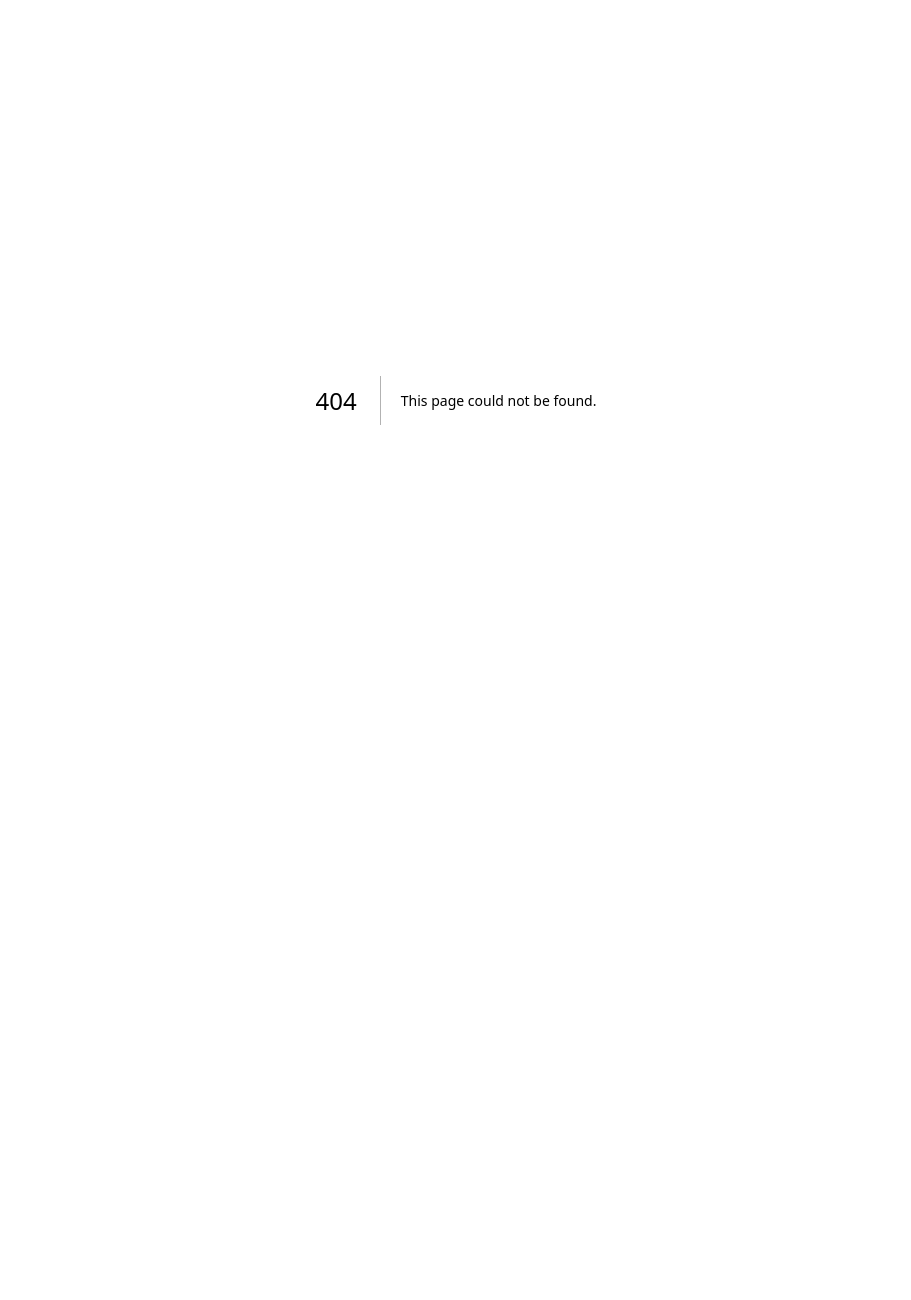
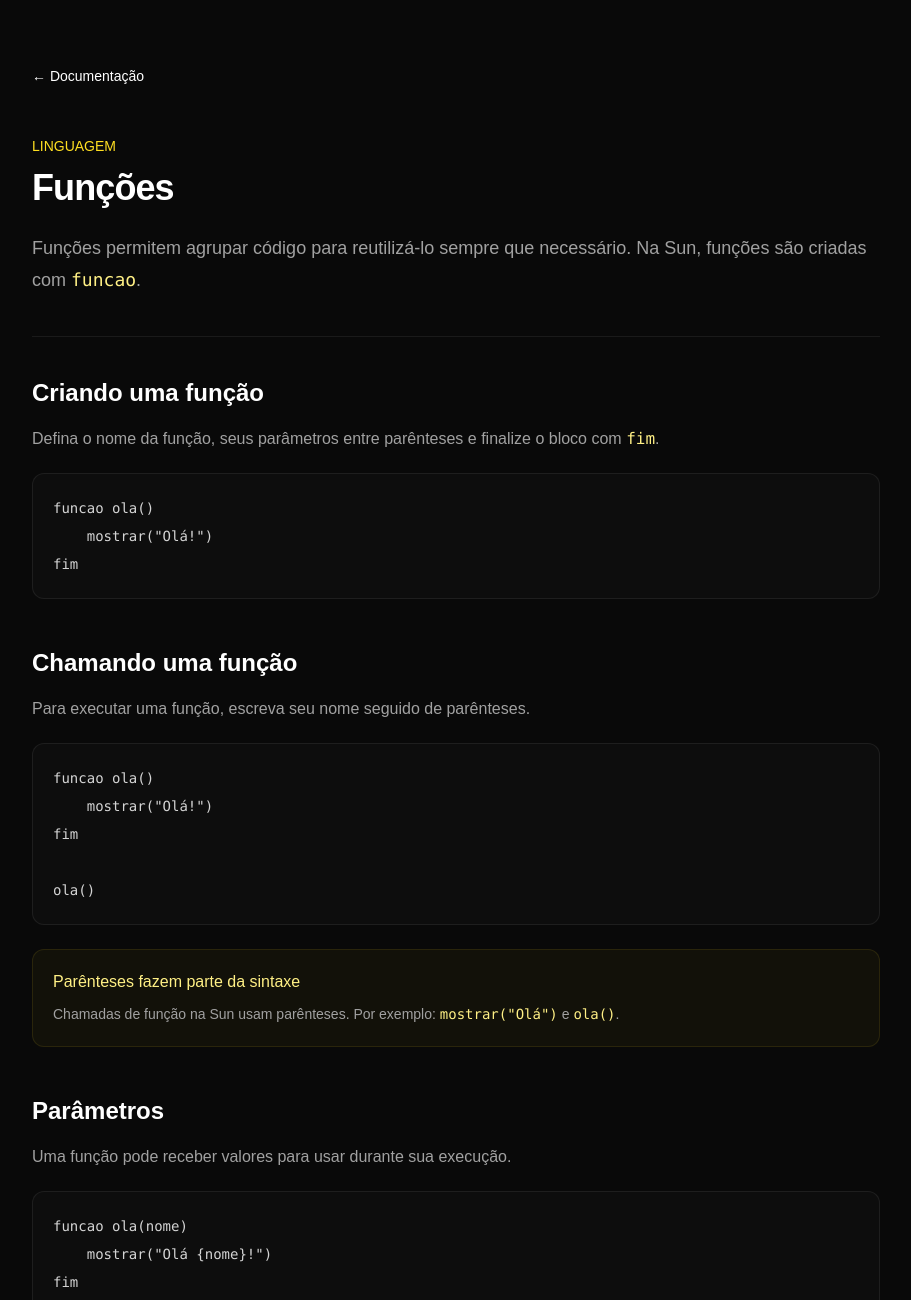
Before and after one commit to blackzww/Sun-Website, a Next.js app: page /docs/funcoes in a window 1280 px wide. Before the commit this address had no page. Shown: the top 1300 px of the page, without its empty margins (184-1095 px from the left). Before the commit the page ends 800 px from the top, so only its background shows below. Built offline with nearby package versions, Linux system fonts and the light colour scheme.

Commit message:
Add Funcoes page with function documentation

```diff
--- /dev/null
+++ b/app/docs/funcoes/page.tsx
@@ -0,0 +1,282 @@
+import Link from "next/link";
+
+export default function Funcoes() {
+  return (
+    <main className="min-h-screen bg-[#090909] text-white">
+      <div className="mx-auto max-w-4xl px-6 py-16">
+        <Link
+          href="/docs"
+          className="text-sm text-neutral-500 transition hover:text-white"
+        >
+          ← Documentação
+        </Link>
+
+        <p className="mt-12 text-sm font-medium text-yellow-300">
+          LINGUAGEM
+        </p>
+
+        <h1 className="mt-3 text-4xl font-bold tracking-tight">
+          Funções
+        </h1>
+
+        <p className="mt-6 text-lg leading-8 text-neutral-400">
+          Funções permitem agrupar código para reutilizá-lo sempre que
+          necessário. Na Sun, funções são criadas com{" "}
+          <code className="text-yellow-200">funcao</code>.
+        </p>
+
+        <div className="my-10 h-px bg-white/[0.07]" />
+
+        {/* FUNÇÃO BÁSICA */}
+        <h2 className="text-2xl font-semibold">
+          Criando uma função
+        </h2>
+
+        <p className="mt-4 leading-7 text-neutral-400">
+          Defina o nome da função, seus parâmetros entre parênteses e finalize
+          o bloco com <code className="text-yellow-200">fim</code>.
+        </p>
+
+        <pre className="mt-5 overflow-x-auto rounded-xl border border-white/[0.07] bg-[#0d0d0d] p-5 text-sm leading-7 text-neutral-300">
+          <code>{`funcao ola()
+    mostrar("Olá!")
+fim`}</code>
+        </pre>
+
+        {/* CHAMANDO */}
+        <h2 className="mt-12 text-2xl font-semibold">
+          Chamando uma função
+        </h2>
+
+        <p className="mt-4 leading-7 text-neutral-400">
+          Para executar uma função, escreva seu nome seguido de parênteses.
+        </p>
+
+        <pre className="mt-5 overflow-x-auto rounded-xl border border-white/[0.07] bg-[#0d0d0d] p-5 text-sm leading-7 text-neutral-300">
+          <code>{`funcao ola()
+    mostrar("Olá!")
+fim
+
+ola()`}</code>
+        </pre>
+
+        <div className="mt-6 rounded-xl border border-yellow-300/10 bg-yellow-300/[0.04] p-5">
+          <p className="font-medium text-yellow-200">
+            Parênteses fazem parte da sintaxe
+          </p>
+
+          <p className="mt-2 text-sm leading-6 text-neutral-400">
+            Chamadas de função na Sun usam parênteses. Por exemplo:{" "}
+            <code className="text-yellow-200">mostrar("Olá")</code> e{" "}
+            <code className="text-yellow-200">ola()</code>.
+          </p>
+        </div>
+
+        {/* PARÂMETROS */}
+        <h2 className="mt-12 text-2xl font-semibold">
+          Parâmetros
+        </h2>
+
+        <p className="mt-4 leading-7 text-neutral-400">
+          Uma função pode receber valores para usar durante sua execução.
+        </p>
+
+        <pre className="mt-5 overflow-x-auto rounded-xl border border-white/[0.07] bg-[#0d0d0d] p-5 text-sm leading-7 text-neutral-300">
+          <code>{`funcao ola(nome)
+    mostrar("Olá {nome}!")
+fim
+
+ola("Black")
+ola("Ana")`}</code>
+        </pre>
+
+        <p className="mt-5 leading-7 text-neutral-400">
+          Você também pode receber vários parâmetros:
+        </p>
+
+        <pre className="mt-5 overflow-x-auto rounded-xl border border-white/[0.07] bg-[#0d0d0d] p-5 text-sm leading-7 text-neutral-300">
+          <code>{`funcao apresentar(nome, idade)
+    mostrar("Nome: {nome}")
+    mostrar("Idade: {idade}")
+fim
+
+apresentar("Black", 18)`}</code>
+        </pre>
+
+        {/* RETORNAR */}
+        <h2 className="mt-12 text-2xl font-semibold">
+          retornar
+        </h2>
+
+        <p className="mt-4 leading-7 text-neutral-400">
+          Use <code className="text-yellow-200">retornar</code> para devolver
+          um resultado da função.
+        </p>
+
+        <pre className="mt-5 overflow-x-auto rounded-xl border border-white/[0.07] bg-[#0d0d0d] p-5 text-sm leading-7 text-neutral-300">
+          <code>{`funcao somar(a, b)
+    retornar a + b
+fim
+
+resultado = somar(10, 20)
+
+mostrar(resultado)`}</code>
+        </pre>
+
+        <p className="mt-5 leading-7 text-neutral-400">
+          Nesse exemplo,{" "}
+          <code className="text-yellow-200">somar(10, 20)</code> retorna{" "}
+          <code className="text-yellow-200">30</code>.
+        </p>
+
+        {/* PARÂMETROS PADRÃO */}
+        <h2 className="mt-12 text-2xl font-semibold">
+          Parâmetros padrão
+        </h2>
+
+        <p className="mt-4 leading-7 text-neutral-400">
+          Um parâmetro pode ter um valor padrão. Esse valor será usado quando
+          nenhum argumento for enviado.
+        </p>
+
+        <pre className="mt-5 overflow-x-auto rounded-xl border border-white/[0.07] bg-[#0d0d0d] p-5 text-sm leading-7 text-neutral-300">
+          <code>{`funcao ola(nome = "Mundo")
+    mostrar("Olá {nome}!")
+fim
+
+ola()
+ola("Black")`}</code>
+        </pre>
+
+        <p className="mt-5 leading-7 text-neutral-400">
+          A primeira chamada usa{" "}
+          <code className="text-yellow-200">"Mundo"</code>. A segunda substitui
+          o valor padrão por <code className="text-yellow-200">"Black"</code>.
+        </p>
+
+        {/* FUNÇÕES + CONDIÇÕES */}
+        <h2 className="mt-12 text-2xl font-semibold">
+          Funções com condições
+        </h2>
+
+        <p className="mt-4 leading-7 text-neutral-400">
+          Funções podem usar normalmente outros recursos da linguagem.
+        </p>
+
+        <pre className="mt-5 overflow-x-auto rounded-xl border border-white/[0.07] bg-[#0d0d0d] p-5 text-sm leading-7 text-neutral-300">
+          <code>{`funcao verificarIdade(idade)
+    se idade => 18 entao
+        retornar verdadeiro
+    senao
+        retornar falso
+    fim
+fim
+
+se verificarIdade(18) entao
+    mostrar("Maior de idade")
+fim`}</code>
+        </pre>
+
+        {/* EXEMPLO */}
+        <h2 className="mt-12 text-2xl font-semibold">
+          Exemplo completo
+        </h2>
+
+        <pre className="mt-5 overflow-x-auto rounded-xl border border-white/[0.07] bg-[#0d0d0d] p-5 text-sm leading-7 text-neutral-300">
+          <code>{`funcao boasVindas(nome = "Jogador")
+    mostrar("Bem-vindo, {nome}!")
+fim
+
+funcao somar(a, b)
+    retornar a + b
+fim
+
+boasVindas("Black")
+
+resultado = somar(5, 10)
+
+mostrar("Resultado: {resultado}")`}</code>
+        </pre>
+
+        {/* SUN VS LUAU */}
+        <h2 className="mt-12 text-2xl font-semibold">
+          Sun e Luau
+        </h2>
+
+        <div className="mt-6 grid gap-5 md:grid-cols-2">
+          <div className="overflow-hidden rounded-xl border border-yellow-300/10 bg-[#0d0d0d]">
+            <div className="border-b border-white/[0.06] px-5 py-3 text-sm font-medium text-yellow-300">
+              Sun
+            </div>
+
+            <pre className="overflow-x-auto p-5 text-sm leading-7 text-neutral-300">
+              <code>{`funcao somar(a, b)
+    retornar a + b
+fim
+
+mostrar(somar(5, 10))`}</code>
+            </pre>
+          </div>
+
+          <div className="overflow-hidden rounded-xl border border-white/[0.07] bg-[#0d0d0d]">
+            <div className="border-b border-white/[0.06] px-5 py-3 text-sm font-medium text-neutral-400">
+              Luau
+            </div>
+
+            <pre className="overflow-x-auto p-5 text-sm leading-7 text-neutral-400">
+              <code>{`local function somar(a, b)
+    return a + b
+end
+
+print(somar(5, 10))`}</code>
+            </pre>
+          </div>
+        </div>
+
+        {/* RESUMO */}
+        <h2 className="mt-12 text-2xl font-semibold">
+          Resumo
+        </h2>
+
+        <div className="mt-6 overflow-hidden rounded-xl border border-white/[0.07]">
+          <div className="grid grid-cols-[150px_1fr] border-b border-white/[0.07] bg-white/[0.025] px-5 py-3 text-sm font-medium">
+            <span>Sintaxe</span>
+            <span>Uso</span>
+          </div>
+
+          <div className="grid grid-cols-[150px_1fr] border-b border-white/[0.05] px-5 py-3 text-sm text-neutral-400">
+            <code className="text-yellow-200">funcao</code>
+            <span>Cria uma função</span>
+          </div>
+
+          <div className="grid grid-cols-[150px_1fr] border-b border-white/[0.05] px-5 py-3 text-sm text-neutral-400">
+            <code className="text-yellow-200">retornar</code>
+            <span>Retorna um valor</span>
+          </div>
+
+          <div className="grid grid-cols-[150px_1fr] px-5 py-3 text-sm text-neutral-400">
+            <code className="text-yellow-200">nome = valor</code>
+            <span>Define um valor padrão para um parâmetro</span>
+          </div>
+        </div>
+
+        {/* NAVEGAÇÃO */}
+        <div className="mt-14 flex items-center justify-between border-t border-white/[0.07] pt-7">
+          <Link
+            href="/docs/loops"
+            className="text-sm text-neutral-400 transition hover:text-white"
+          >
+            ← Loops
+          </Link>
+
+          <Link
+            href="/docs/listas"
+            className="text-sm text-yellow-300 transition hover:text-yellow-200"
+          >
+            Listas →
+          </Link>
+        </div>
+      </div>
+    </main>
+  );
+          }
```
